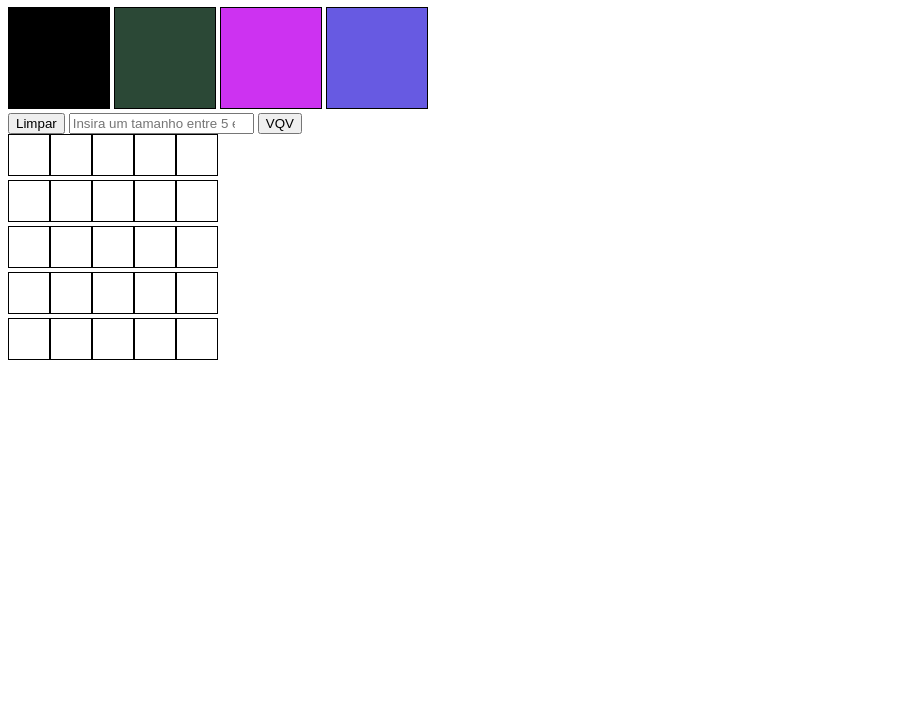
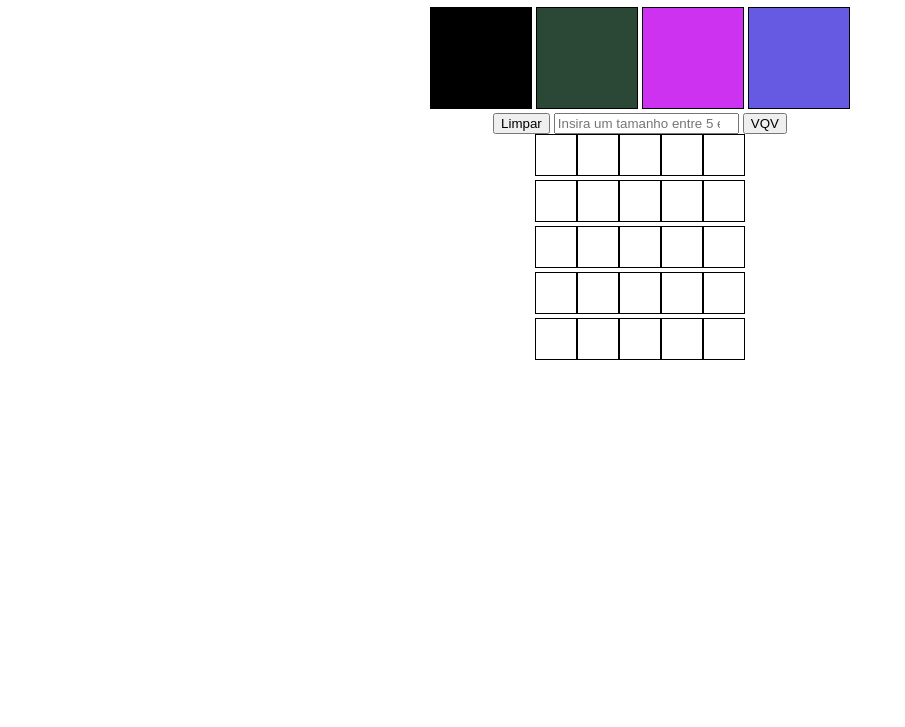
Before and after one commit to thiago-ximenes/pixels-art, a website: page index.html in a window 1280 px wide. Shown: the part 73-800 px from the top of the page, without its empty margins (0-905 px from the left). Drawn offline with Linux system fonts and the light colour scheme.

Commit message:
Requisito 12 - Finished for real

```diff
--- a/script.js
+++ b/script.js
@@ -3,6 +3,7 @@ const pixelBoard = document.getElementById('pixel-board');
 const button = document.getElementById('clear-board');
 const input = document.getElementById('board-size');
 const sizeButton = document.getElementById('generate-board');
+let pixel = '';
 
 function generateColor() {
   const color = [
@@ -45,11 +46,11 @@ function generateBoard(size = 5) {
       liPixels.addEventListener('click', paintSquare);
     }
   }
+  pixel = document.querySelectorAll('.pixel');
 }
 
 generateBoard();
 
-const pixel = document.querySelectorAll('.pixel');
 // Pedi ajuda por Discord do meu amigo Douglas Oliveira para resolver questão de for dentro de uma function
 // GitHub: https://github.com/dg-os
 // Linkedin: https://www.linkedin.com/in/douglas-oliveira-5a03b5b9/
@@ -72,8 +73,6 @@ function clearPixel() {
     element.style.backgroundColor = 'white';
   });
 }
-
-button.addEventListener('click', clearPixel);
 
 function clearBoard() {
   pixel.forEach(() => {
@@ -103,3 +102,5 @@ sizeButton.addEventListener('click', () => {
     generateBoard(sizeErrorValue(sizeInt));
   }
 });
+
+button.addEventListener('click', clearPixel);
--- a/style.css
+++ b/style.css
@@ -1,3 +1,7 @@
+body {
+  text-align: center;
+}
+
 #color-palette {
   width: 100%;
 }
```
